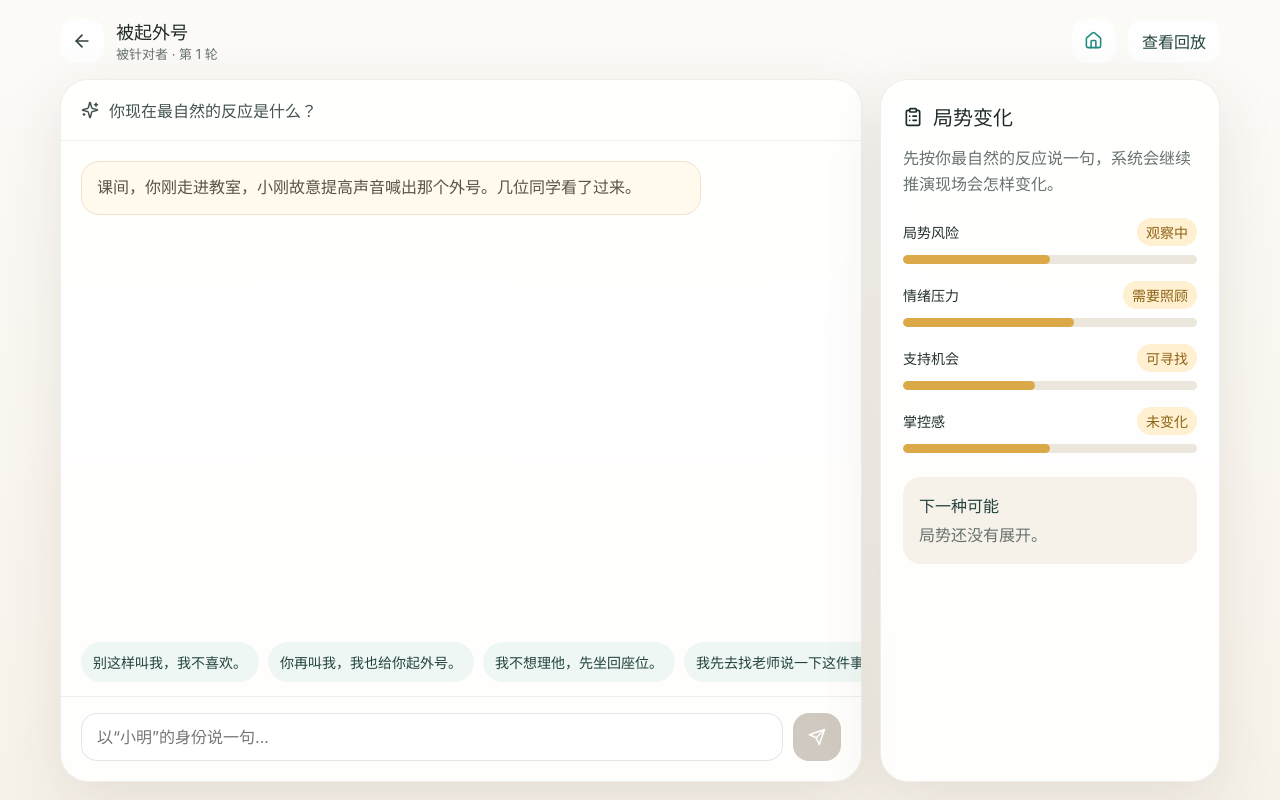
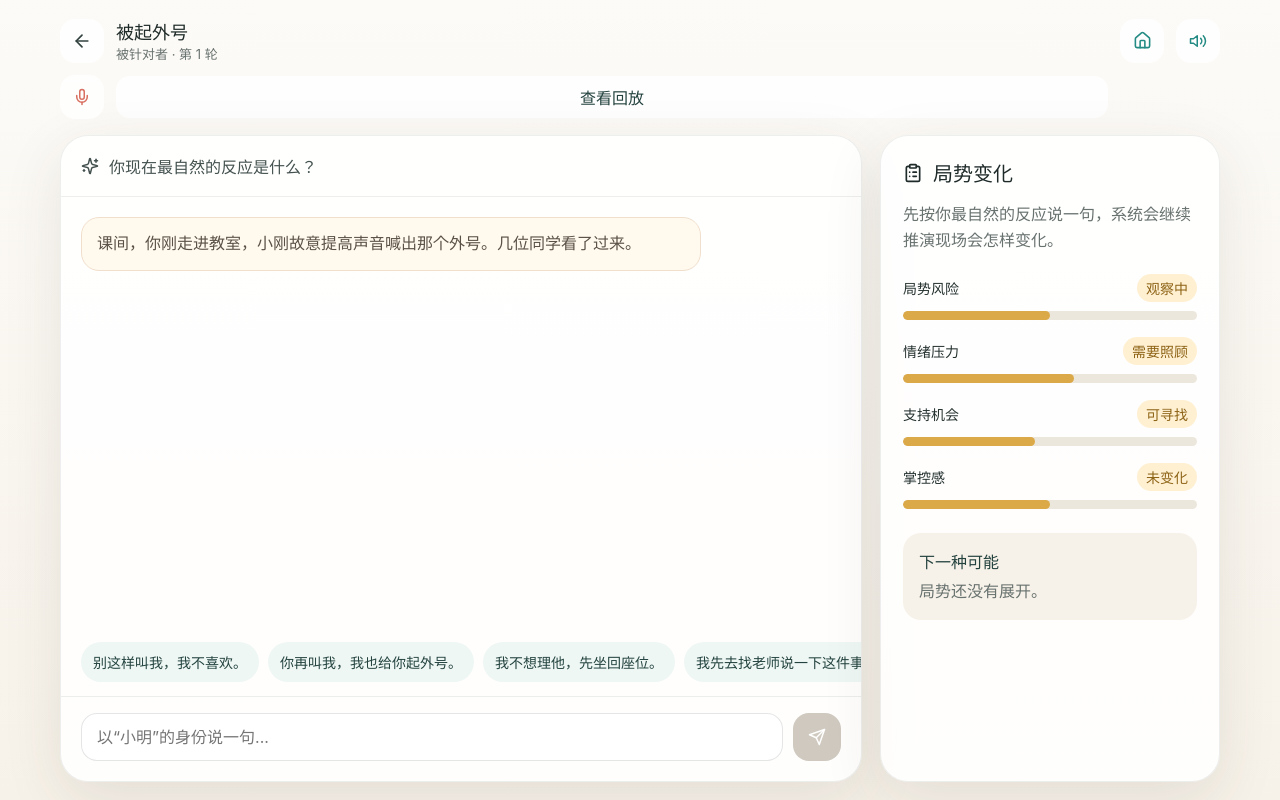
Before and after one commit to CloudHao-Yang/bully-prevention-app, a React (Vite) app in the folder frontend-app/: page / in a window 1280 px wide. Both pictures are taken after a click on the button "这只是玩笑吗？你会怎么回应？". Built offline with nearby package versions, Linux system fonts and the light colour scheme.

Commit message:
feat: 完善项目
Co-authored-by: traeagent <traeagent@users.noreply.github.com>

```diff
--- a/frontend-app/src/App.css
+++ b/frontend-app/src/App.css
@@ -638,6 +638,50 @@ button {
   font-weight: 800;
 }
 
+.voice-toggle.on {
+  color: #238b83;
+}
+
+.voice-toggle.off {
+  color: #8b8378;
+}
+
+.mic-btn {
+  color: #d86f61;
+  position: relative;
+}
+
+.mic-btn:disabled {
+  opacity: 0.55;
+  cursor: not-allowed;
+}
+
+.mic-btn.listening {
+  background: rgba(216, 111, 97, 0.14);
+  color: #aa4f43;
+}
+
+.mic-btn.listening::after {
+  content: '';
+  position: absolute;
+  inset: -6px;
+  border-radius: 18px;
+  border: 2px solid rgba(216, 111, 97, 0.35);
+  animation: micPulse 1.15s ease-in-out infinite;
+}
+
+@keyframes micPulse {
+  0%,
+  100% {
+    opacity: 0.4;
+    transform: scale(0.96);
+  }
+  50% {
+    opacity: 0.9;
+    transform: scale(1.04);
+  }
+}
+
 .home-shortcut {
   color: #238b83;
 }
@@ -763,6 +807,23 @@ button {
 .reply-suggestions button:disabled {
   cursor: not-allowed;
   opacity: 0.55;
+}
+
+.voice-status {
+  margin: 0 20px 14px;
+  padding: 10px 12px;
+  border-radius: 16px;
+  border: 1px solid rgba(36, 49, 47, 0.08);
+  background: rgba(255, 255, 255, 0.72);
+  color: #44524f;
+  font-size: 13px;
+  font-weight: 700;
+}
+
+.voice-status.error {
+  border-color: rgba(216, 111, 97, 0.24);
+  background: rgba(248, 223, 217, 0.55);
+  color: #aa4f43;
 }
 
 .composer {
--- a/frontend-app/src/App.jsx
+++ b/frontend-app/src/App.jsx
@@ -8,16 +8,21 @@ import {
   HeartHandshake,
   Home,
   MessageCircle,
+  Mic,
+  MicOff,
   PenLine,
   RefreshCcw,
   Send,
   Shield,
   Sparkles,
   Users,
+  Volume2,
+  VolumeX,
 } from 'lucide-react';
 import { HOME_IMAGES } from './homeAssets';
 import { generateScenarioFromStory } from './scenarioGenerator';
 import { generatePracticeBeat } from './practiceGenerator';
+import { createSpeechRecognizer, speakText, stopSpeaking } from './voice';
 import './App.css';
 
 const VIEW = {
@@ -231,11 +236,29 @@ export default function App() {
   const [isScenarioGenerating, setIsScenarioGenerating] = useState(false);
   const [storyError, setStoryError] = useState('');
   const [isAiThinking, setIsAiThinking] = useState(false);
+  const [isListening, setIsListening] = useState(false);
+  const [voiceTranscript, setVoiceTranscript] = useState('');
+  const [voiceError, setVoiceError] = useState('');
+  const [voiceEnabled, setVoiceEnabled] = useState(true);
   const reviewTimerRef = useRef(null);
+  const speechRecognizerRef = useRef(null);
+  const listeningWantedRef = useRef(false);
 
   useEffect(() => {
     window.scrollTo({ top: 0, left: 0, behavior: 'auto' });
   }, [view]);
+
+  useEffect(() => {
+    return () => {
+      stopSpeaking();
+      if (speechRecognizerRef.current) {
+        try {
+          speechRecognizerRef.current.abort();
+        } catch (error) {
+        }
+      }
+    };
+  }, []);
 
   useEffect(() => {
     if (!scenarioList.length) {
@@ -326,6 +349,9 @@ export default function App() {
         text: nextBeat.npc,
       },
     ]);
+    if (voiceEnabled) {
+      speakText(nextBeat.npc);
+    }
     setRound(nextRound);
     setCurrentFeedback(nextBeat.feedback || fallbackFeedback);
     setLastNote(nextBeat.note || fallbackTip);
@@ -355,7 +381,86 @@ export default function App() {
     setNextTip('局势还没有展开。');
     setInput('');
     setIsAiThinking(false);
+    setIsListening(false);
+    setVoiceTranscript('');
+    setVoiceError('');
     setStoryError('');
+  }
+
+  function ensureRecognizer() {
+    if (speechRecognizerRef.current) return speechRecognizerRef.current;
+    const recognizer = createSpeechRecognizer({ lang: 'zh-CN' });
+    if (!recognizer) return null;
+
+    recognizer.onresult = (event) => {
+      let interim = '';
+      let finalText = '';
+      for (let i = event.resultIndex; i < event.results.length; i += 1) {
+        const result = event.results[i];
+        const text = result[0]?.transcript || '';
+        if (result.isFinal) finalText += text;
+        else interim += text;
+      }
+      const combined = `${finalText}${interim}`.trim();
+      setVoiceTranscript(combined);
+    };
+
+    recognizer.onerror = (event) => {
+      const code = event?.error || 'unknown';
+      setVoiceError(code === 'not-allowed' ? '需要授权麦克风权限' : '语音识别失败');
+      setIsListening(false);
+      listeningWantedRef.current = false;
+    };
+
+    recognizer.onend = () => {
+      setIsListening(false);
+      const shouldSend = listeningWantedRef.current;
+      listeningWantedRef.current = false;
+      setVoiceTranscript((latest) => {
+        const finalText = latest.trim();
+        if (shouldSend && finalText) {
+          window.setTimeout(() => sendMessage(finalText), 0);
+        }
+        return '';
+      });
+    };
+
+    speechRecognizerRef.current = recognizer;
+    return recognizer;
+  }
+
+  function startVoice() {
+    if (isAiThinking || round >= 3) return;
+    const recognizer = ensureRecognizer();
+    if (!recognizer) {
+      setVoiceError('当前浏览器不支持语音识别');
+      return;
+    }
+    setVoiceError('');
+    setVoiceTranscript('');
+    listeningWantedRef.current = true;
+    try {
+      recognizer.start();
+      setIsListening(true);
+    } catch (error) {
+      setVoiceError('语音识别启动失败');
+      setIsListening(false);
+      listeningWantedRef.current = false;
+    }
+  }
+
+  function stopVoice() {
+    listeningWantedRef.current = true;
+    if (!speechRecognizerRef.current) {
+      setIsListening(false);
+      return;
+    }
+    try {
+      speechRecognizerRef.current.stop();
+    } catch (error) {
+      setIsListening(false);
+      listeningWantedRef.current = false;
+    }
   }
 
   return (
@@ -406,6 +511,22 @@ export default function App() {
           onHome={resetToHome}
           onEnd={() => setView(VIEW.REVIEW)}
           loading={isAiThinking}
+          voice={{
+            enabled: voiceEnabled,
+            onToggleEnabled: () => {
+              setVoiceEnabled((prev) => {
+                const next = !prev;
+                if (!next) stopSpeaking();
+                return next;
+              });
+            },
+            isListening,
+            transcript: voiceTranscript,
+            error: voiceError,
+            start: startVoice,
+            stop: stopVoice,
+            supported: Boolean(window.SpeechRecognition || window.webkitSpeechRecognition),
+          }}
         />
       )}
 
@@ -644,7 +765,12 @@ function PracticeView({
   onHome,
   onEnd,
   loading,
+  voice,
 }) {
+  const voiceSupported = voice?.supported;
+  const VoiceIcon = voiceSupported ? (voice?.isListening ? MicOff : Mic) : MicOff;
+  const SpeakerIcon = voice?.enabled ? Volume2 : VolumeX;
+
   return (
     <section className="practice-screen">
       <header className="practice-header">
@@ -657,6 +783,37 @@ function PracticeView({
         </div>
         <button className="icon-btn home-shortcut" onClick={onHome} aria-label="回到首页">
           <Home size={19} />
+        </button>
+        <button
+          className={`icon-btn voice-toggle ${voice?.enabled ? 'on' : 'off'}`}
+          onClick={voice?.onToggleEnabled}
+          aria-label={voice?.enabled ? '关闭语音播报' : '开启语音播报'}
+          disabled={!voice}
+          type="button"
+        >
+          <SpeakerIcon size={18} />
+        </button>
+        <button
+          className={`icon-btn mic-btn ${voice?.isListening ? 'listening' : ''}`}
+          aria-label={voiceSupported ? '按住说话' : '语音不可用'}
+          disabled={!voiceSupported || loading || round >= 3}
+          onPointerDown={(event) => {
+            event.preventDefault();
+            voice?.start?.();
+          }}
+          onPointerUp={(event) => {
+            event.preventDefault();
+            voice?.stop?.();
+          }}
+          onPointerLeave={(event) => {
+            if (voice?.isListening) {
+              event.preventDefault();
+              voice?.stop?.();
+            }
+          }}
+          type="button"
+        >
+          <VoiceIcon size={18} />
         </button>
         <button className="text-btn end-review-btn" onClick={onEnd}>查看回放</button>
       </header>
@@ -688,6 +845,12 @@ function PracticeView({
               </div>
             )}
           </div>
+
+          {(voice?.error || voice?.transcript) && (
+            <div className={`voice-status ${voice?.error ? 'error' : ''}`}>
+              {voice?.error ? voice.error : `识别中：${voice.transcript}`}
+            </div>
+          )}
 
           <div className="reply-suggestions">
             {quickReplies.map((reply) => (
--- /dev/null
+++ b/frontend-app/src/voice.js
@@ -0,0 +1,48 @@
+export function getSpeechRecognition() {
+  const Recognition = window.SpeechRecognition || window.webkitSpeechRecognition;
+  if (!Recognition) return null;
+  return Recognition;
+}
+
+export function createSpeechRecognizer({ lang = 'zh-CN' } = {}) {
+  const Recognition = getSpeechRecognition();
+  if (!Recognition) return null;
+
+  const recognizer = new Recognition();
+  recognizer.lang = lang;
+  recognizer.continuous = true;
+  recognizer.interimResults = true;
+  recognizer.maxAlternatives = 1;
+
+  return recognizer;
+}
+
+export function getSpeechSynthesis() {
+  if (typeof window === 'undefined') return null;
+  return window.speechSynthesis || null;
+}
+
+export function speakText(text, { lang = 'zh-CN', rate = 1, pitch = 1, volume = 1 } = {}) {
+  const synth = getSpeechSynthesis();
+  if (!synth) return false;
+  if (!text || !text.trim()) return false;
+
+  try {
+    synth.cancel();
+    const utterance = new SpeechSynthesisUtterance(text.trim());
+    utterance.lang = lang;
+    utterance.rate = rate;
+    utterance.pitch = pitch;
+    utterance.volume = volume;
+    synth.speak(utterance);
+    return true;
+  } catch (error) {
+    return false;
+  }
+}
+
+export function stopSpeaking() {
+  const synth = getSpeechSynthesis();
+  if (!synth) return;
+  synth.cancel();
+}
```
